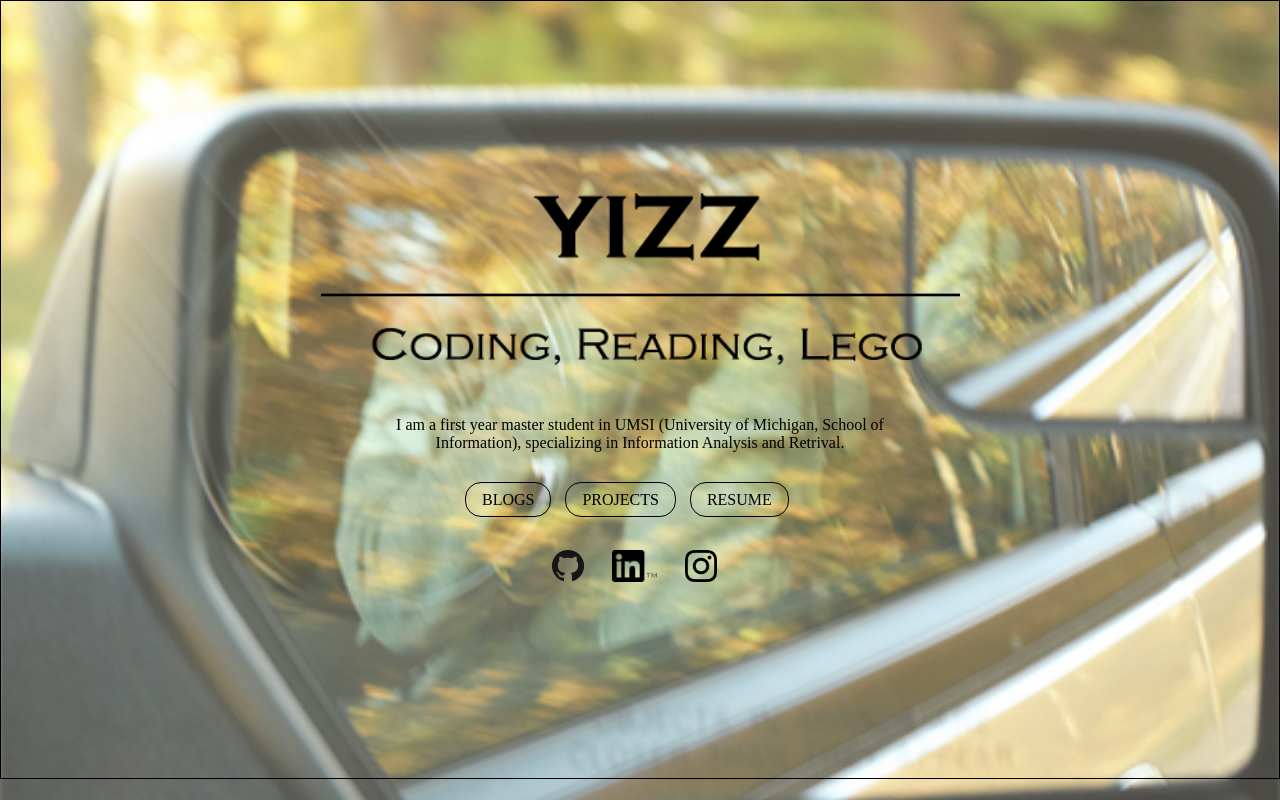
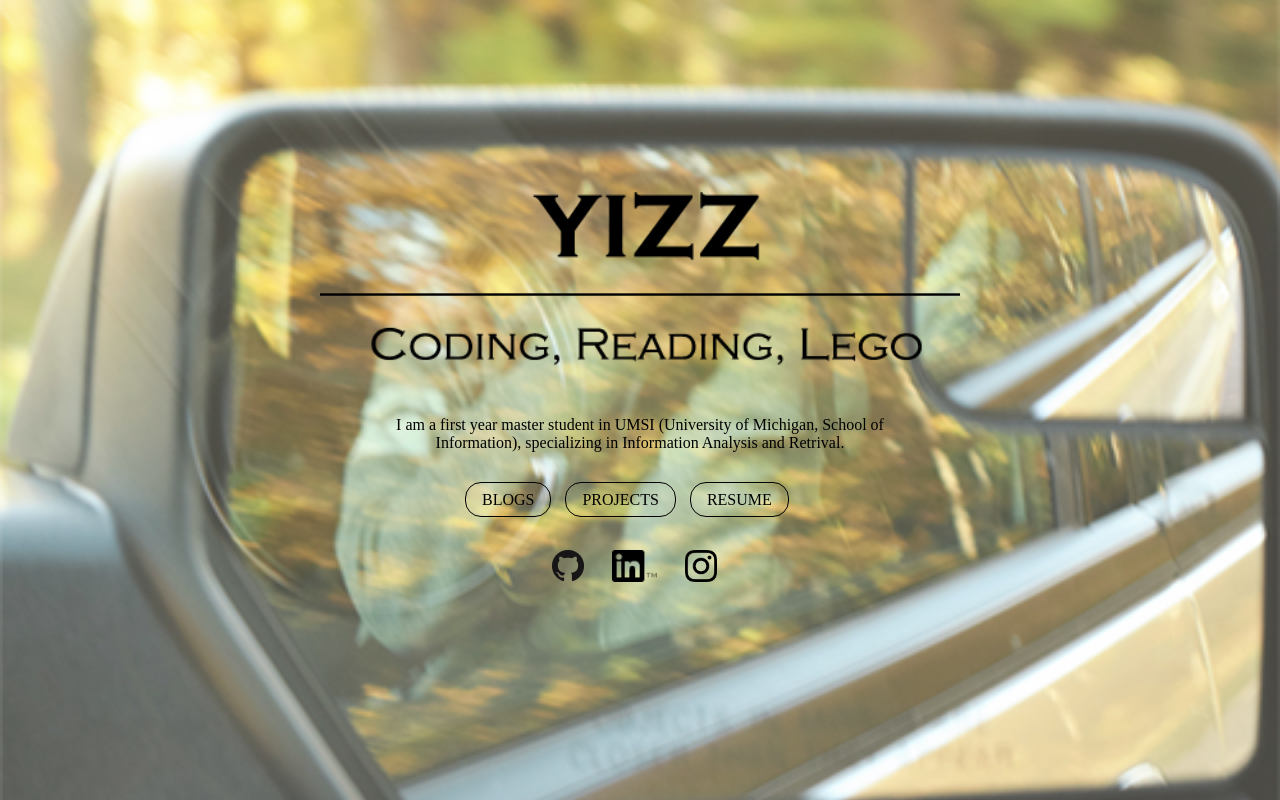
Before and after one commit to sylviazang/SI539Portfolio, a plain HTML site: page index.html in a window 1280 px wide. Drawn offline with Linux system fonts and the light colour scheme.

Commit message:
Update index.css

```diff
--- a/index.css
+++ b/index.css
@@ -5,8 +5,6 @@ body {
 	-moz-background-size: cover;
 	-o-background-size: cover;
 	background-size: cover;
-	/* width: inherit; */
-	border: 1px solid #000;
 }
 
 .logo {
@@ -83,13 +81,5 @@ display: inline;
 	.contacts {
 		/* width: 30%; */
 	}
-/* 	img.background {
-	min-height:100%;
-	min-width:1024px;
-	width:100%;
-	height:auto;
-	position:fixed;
-	top:0;
-	left:0;
-} */
+
 }
```
